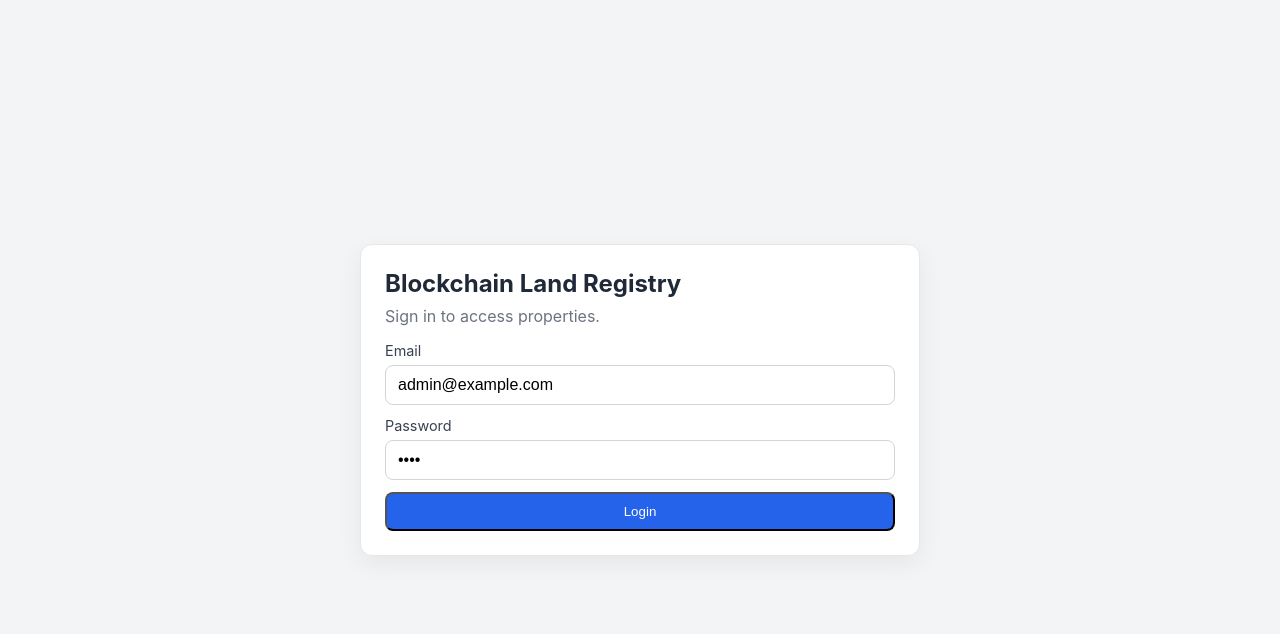
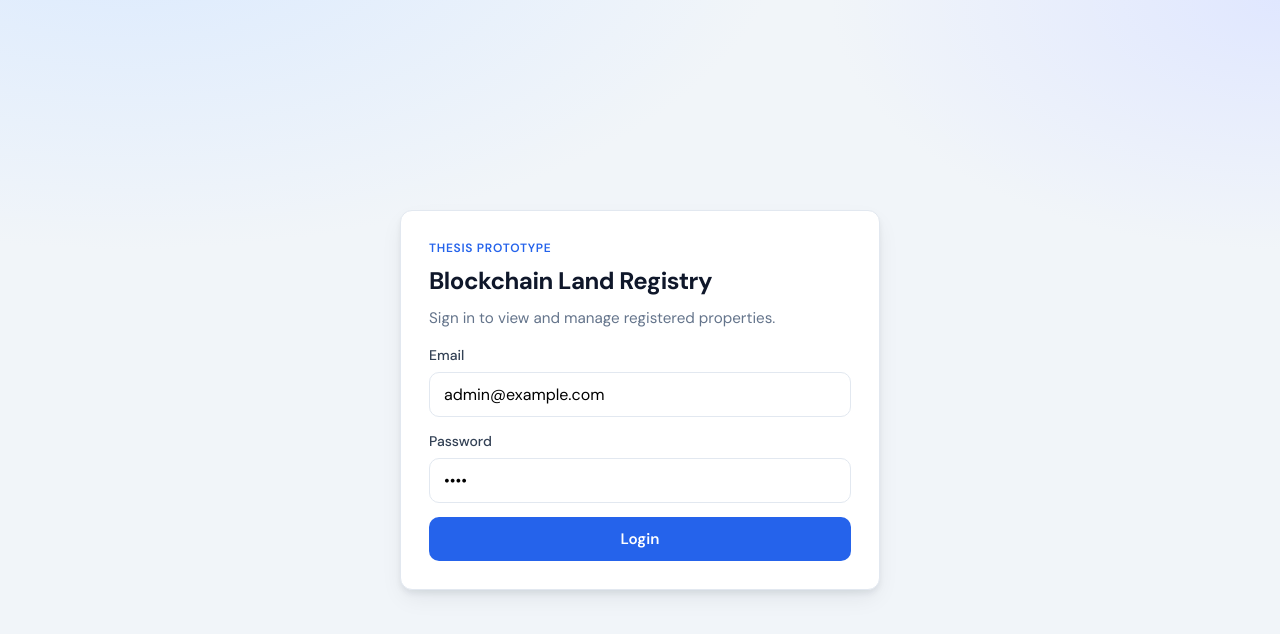
Before and after one commit to ricsix19/blockchain_land_registry, a React (Vite) app in the folder frontend/: page /login in a window 1280 px wide. Shown: the top 634 px of the page. Built offline with nearby package versions, Linux system fonts and the light colour scheme.

Commit message:
style(frontend): polish layout and typography

```diff
--- a/frontend/index.html
+++ b/frontend/index.html
@@ -4,6 +4,12 @@
     <meta charset="UTF-8" />
     <meta name="viewport" content="width=device-width, initial-scale=1.0" />
     <title>Land Registry Frontend</title>
+    <link rel="preconnect" href="https://fonts.googleapis.com" />
+    <link rel="preconnect" href="https://fonts.gstatic.com" crossorigin />
+    <link
+      href="https://fonts.googleapis.com/css2?family=DM+Sans:ital,opsz,wght@0,9..40,400;0,9..40,500;0,9..40,600;0,9..40,700&display=swap"
+      rel="stylesheet"
+    />
   </head>
   <body>
     <div id="root"></div>
--- a/frontend/src/pages/DashboardPage.jsx
+++ b/frontend/src/pages/DashboardPage.jsx
@@ -111,9 +111,23 @@ export default function DashboardPage() {
 
   return (
     <main className="page">
-      <section className="card">
-        <h1>Dashboard</h1>
-        <p className="muted">Logged in role: {auth.role || "unknown"}</p>
+      <section className="card card--wide">
+        <header className="dash-header">
+          <div>
+            <h1>Dashboard</h1>
+            <p className="muted">Properties synced from your backend and chain.</p>
+          </div>
+          <div className="dash-header__actions">
+            <span
+              className={`role-badge ${auth.role === "admin" ? "role-badge--admin" : ""}`}
+            >
+              {auth.role || "unknown"}
+            </span>
+            <button className="link-button secondary" type="button" onClick={logout}>
+              Logout
+            </button>
+          </div>
+        </header>
         {auth.role === "admin" ? (
           <form className="form form-box" onSubmit={onRegister}>
             <h3>Register Property</h3>
@@ -163,7 +177,9 @@ export default function DashboardPage() {
         {error ? <p className="error-text">{error}</p> : null}
         {buyError ? <p className="error-text">{buyError}</p> : null}
         {!loading && !error ? (
-          <div className="properties-list">
+          <>
+            <h2 className="section-title">Registered properties</h2>
+            <div className="properties-list">
             {items.length === 0 ? (
               <div className="placeholder-box">No properties found yet.</div>
             ) : (
@@ -197,11 +213,9 @@ export default function DashboardPage() {
                 </article>
               ))
             )}
-          </div>
+            </div>
+          </>
         ) : null}
-        <button className="link-button secondary" type="button" onClick={logout}>
-          Logout
-        </button>
       </section>
     </main>
   );
--- a/frontend/src/pages/LoginPage.jsx
+++ b/frontend/src/pages/LoginPage.jsx
@@ -40,8 +40,9 @@ export default function LoginPage() {
   return (
     <main className="page">
       <section className="card">
+        <p className="eyebrow">Thesis prototype</p>
         <h1>Blockchain Land Registry</h1>
-        <p className="muted">Sign in to access properties.</p>
+        <p className="muted">Sign in to view and manage registered properties.</p>
 
         <form className="form" onSubmit={onSubmit}>
           <label className="field">
--- a/frontend/src/styles.css
+++ b/frontend/src/styles.css
@@ -1,7 +1,19 @@
 :root {
-  font-family: Inter, Segoe UI, Arial, sans-serif;
-  color: #1f2937;
-  background: #f3f4f6;
+  --font: "DM Sans", system-ui, Segoe UI, Arial, sans-serif;
+  --text: #0f172a;
+  --text-muted: #64748b;
+  --surface: #ffffff;
+  --border: #e2e8f0;
+  --accent: #2563eb;
+  --accent-hover: #1d4ed8;
+  --accent-muted: #64748b;
+  --danger: #b91c1c;
+  --radius: 12px;
+  --shadow: 0 4px 6px -1px rgba(15, 23, 42, 0.08), 0 10px 24px -4px rgba(15, 23, 42, 0.08);
+  color: var(--text);
+  background: #f1f5f9;
+  font-family: var(--font);
+  line-height: 1.5;
 }
 
 * {
@@ -10,122 +22,255 @@
 
 body {
   margin: 0;
+  min-height: 100vh;
+  background: radial-gradient(1200px 600px at 10% -10%, #dbeafe 0%, transparent 55%),
+    radial-gradient(900px 500px at 100% 0%, #e0e7ff 0%, transparent 50%), #f1f5f9;
 }
 
 .page {
   min-height: 100vh;
   display: grid;
   place-items: center;
-  padding: 24px;
+  padding: 28px 20px;
 }
 
 .card {
-  width: min(560px, 100%);
-  background: #ffffff;
-  border: 1px solid #e5e7eb;
-  border-radius: 12px;
-  padding: 24px;
-  box-shadow: 0 8px 24px rgba(0, 0, 0, 0.06);
+  width: min(480px, 100%);
+  background: var(--surface);
+  border: 1px solid var(--border);
+  border-radius: var(--radius);
+  padding: 28px;
+  box-shadow: var(--shadow);
+}
+
+.card--wide {
+  width: min(720px, 100%);
+}
+
+.eyebrow {
+  font-size: 0.75rem;
+  font-weight: 600;
+  letter-spacing: 0.06em;
+  text-transform: uppercase;
+  color: var(--accent);
+  margin: 0 0 6px 0;
 }
 
 h1 {
   margin: 0 0 8px 0;
   font-size: 1.5rem;
+  font-weight: 700;
+  letter-spacing: -0.02em;
+}
+
+h2,
+h3 {
+  font-weight: 600;
 }
 
 .muted {
-  color: #6b7280;
+  color: var(--text-muted);
   margin: 0 0 16px 0;
+  font-size: 0.95rem;
 }
 
 .placeholder-box {
   border: 1px dashed #cbd5e1;
   background: #f8fafc;
   border-radius: 10px;
-  padding: 14px;
+  padding: 16px;
   margin-bottom: 16px;
+  font-size: 0.95rem;
+  color: var(--text-muted);
+}
+
+button.link-button {
+  font-family: inherit;
+  font-size: 0.95rem;
+  font-weight: 600;
+  border: none;
+  cursor: pointer;
+  text-align: center;
+}
+
+.form button.link-button {
+  width: 100%;
 }
 
 .link-button {
   display: inline-block;
   text-decoration: none;
-  background: #2563eb;
+  background: var(--accent);
   color: #fff;
-  border-radius: 8px;
-  padding: 10px 14px;
+  border-radius: 10px;
+  padding: 12px 16px;
+  transition: background 0.15s ease, transform 0.1s ease;
+}
+
+.link-button:hover:not(:disabled) {
+  background: var(--accent-hover);
+}
+
+.link-button:active:not(:disabled) {
+  transform: scale(0.99);
+}
+
+.link-button:disabled {
+  opacity: 0.65;
+  cursor: not-allowed;
 }
 
 .link-button.secondary {
+  background: var(--accent-muted);
+}
+
+.link-button.secondary:hover:not(:disabled) {
   background: #475569;
+}
+
+.field input:focus-visible,
+.buy-row input:focus-visible {
+  outline: 2px solid var(--accent);
+  outline-offset: 2px;
 }
 
 .form {
   display: grid;
-  gap: 12px;
+  gap: 14px;
 }
 
 .field {
   display: grid;
   gap: 6px;
-  font-size: 0.9rem;
-  color: #374151;
+  font-size: 0.875rem;
+  font-weight: 500;
+  color: #334155;
 }
 
 .field input {
-  border: 1px solid #d1d5db;
-  border-radius: 8px;
-  padding: 10px 12px;
+  border: 1px solid var(--border);
+  border-radius: 10px;
+  padding: 11px 14px;
   font-size: 1rem;
+  font-family: inherit;
+  background: #fff;
 }
 
 .form-box {
-  border: 1px solid #e5e7eb;
+  border: 1px solid var(--border);
   border-radius: 10px;
-  padding: 12px;
-  margin-bottom: 16px;
+  padding: 16px;
+  margin-bottom: 20px;
+  background: #fafbfc;
 }
 
 .form-box h3 {
-  margin: 0 0 8px 0;
+  margin: 0 0 12px 0;
+  font-size: 1rem;
+  color: var(--text);
 }
 
 .error-text {
   margin: 0;
-  color: #b91c1c;
-  font-size: 0.9rem;
+  color: var(--danger);
+  font-size: 0.875rem;
+}
+
+.dash-header {
+  display: flex;
+  flex-wrap: wrap;
+  align-items: flex-start;
+  justify-content: space-between;
+  gap: 16px;
+  margin-bottom: 20px;
+  padding-bottom: 16px;
+  border-bottom: 1px solid var(--border);
+}
+
+.dash-header__actions {
+  display: flex;
+  flex-wrap: wrap;
+  align-items: center;
+  gap: 10px;
+}
+
+.role-badge {
+  display: inline-block;
+  font-size: 0.75rem;
+  font-weight: 600;
+  text-transform: uppercase;
+  letter-spacing: 0.04em;
+  padding: 6px 10px;
+  border-radius: 999px;
+  background: #e0e7ff;
+  color: #3730a3;
+}
+
+.role-badge--admin {
+  background: #dbeafe;
+  color: #1e40af;
+}
+
+.section-title {
+  font-size: 0.8rem;
+  font-weight: 600;
+  text-transform: uppercase;
+  letter-spacing: 0.05em;
+  color: var(--text-muted);
+  margin: 0 0 10px 0;
 }
 
 .properties-list {
   display: grid;
-  gap: 10px;
-  margin-bottom: 16px;
+  gap: 12px;
+  margin-bottom: 20px;
 }
 
 .property-card {
-  border: 1px solid #e5e7eb;
+  border: 1px solid var(--border);
   border-radius: 10px;
-  padding: 12px;
+  padding: 16px;
   background: #fff;
+  box-shadow: 0 1px 2px rgba(15, 23, 42, 0.04);
 }
 
 .property-card h3 {
-  margin: 0 0 6px 0;
+  margin: 0 0 8px 0;
   font-size: 1rem;
+  color: var(--text);
 }
 
 .property-card p {
   margin: 4px 0;
+  font-size: 0.92rem;
 }
 
 .buy-row {
-  margin-top: 10px;
+  margin-top: 12px;
   display: grid;
-  gap: 8px;
+  gap: 10px;
+}
+
+.buy-row .link-button {
+  width: 100%;
+}
+
+@media (min-width: 520px) {
+  .buy-row {
+    grid-template-columns: 1fr auto;
+    align-items: center;
+  }
+
+  .buy-row .link-button {
+    width: auto;
+    white-space: nowrap;
+  }
 }
 
 .buy-row input {
-  border: 1px solid #d1d5db;
-  border-radius: 8px;
+  border: 1px solid var(--border);
+  border-radius: 10px;
   padding: 10px 12px;
   font-size: 0.95rem;
+  font-family: inherit;
 }
```
Also changed, not shown: 4 other files (tests, documents, lock files or other folders).
